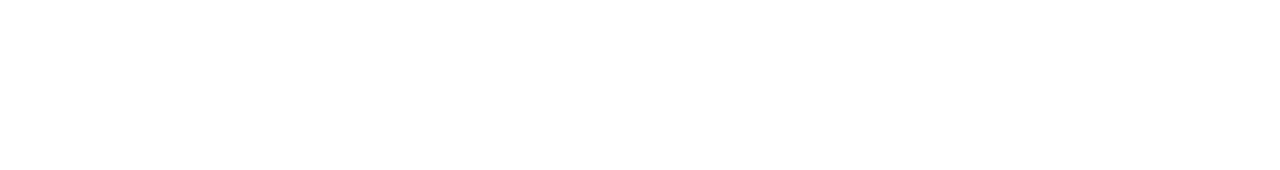
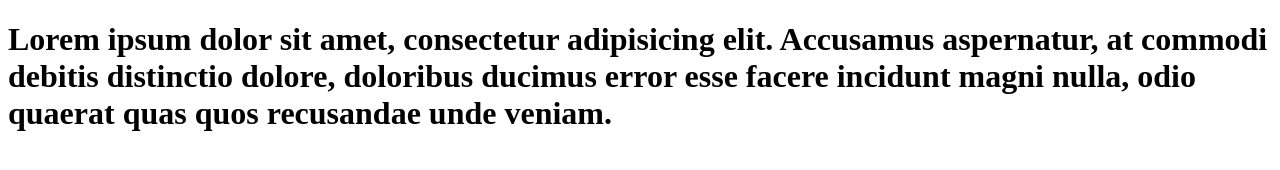
Before and after one commit to Davron1Bahodirov/AT-AT-UCS, a plain HTML site: page index.html in a window 1280 px wide. Drawn offline with Linux system fonts and the light colour scheme.

Commit message:
lorem add

```diff
--- a/index.html
+++ b/index.html
@@ -9,7 +9,9 @@
 </head>
 <body>
 
-
+<h1>
+    Lorem ipsum dolor sit amet, consectetur adipisicing elit. Accusamus aspernatur, at commodi debitis distinctio dolore, doloribus ducimus error esse facere incidunt magni nulla, odio quaerat quas quos recusandae unde veniam.
+</h1>
 
 </body>
 </html>
```
